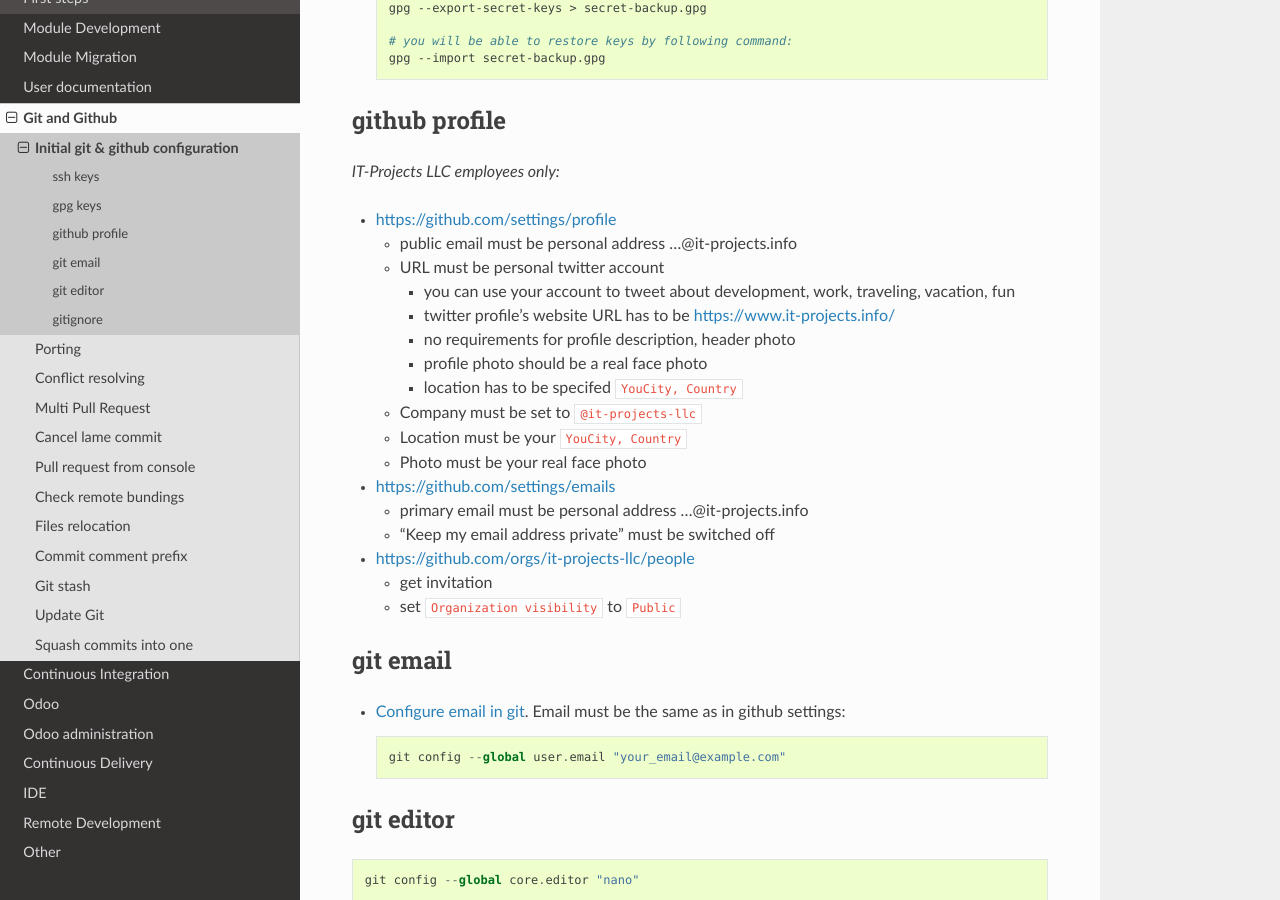
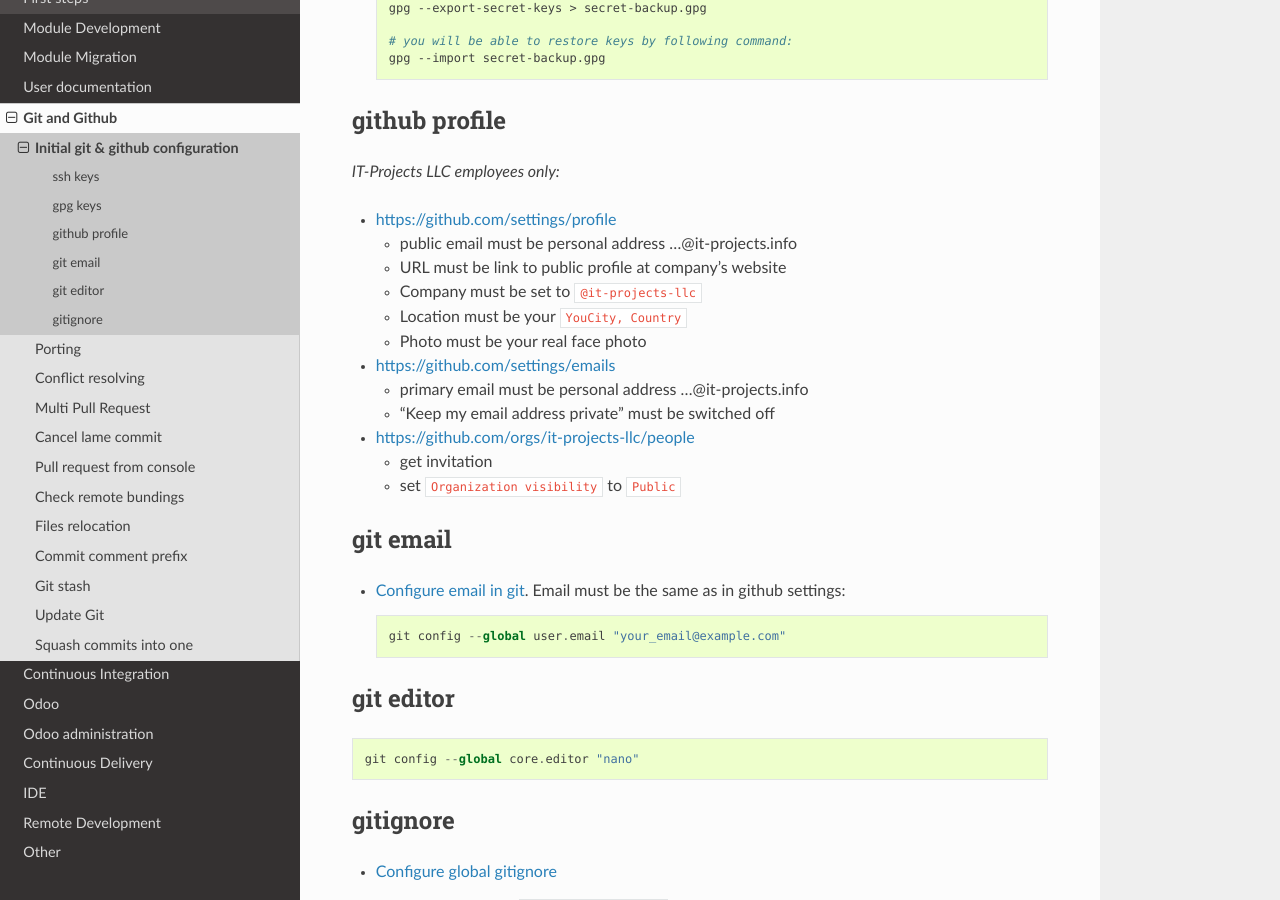
Before and after one commit to itpp-labs/odoo-development, a Sphinx documentation site: the page built from docs/git/init.rst, in a window 1280 px wide and 900 px high, scrolled down 906 px. Built offline with Sphinx 7.4.7 and the Read the Docs theme 2.0.0, drawn with Linux system fonts in a browser that asks for light colours; pages that are not in the unit, such as notebooks, are missing from menus.

Commit message:
github: URL at github profile has to be link to public profile at company website

```diff
--- a/docs/git/init.rst
+++ b/docs/git/init.rst
@@ -55,14 +55,7 @@
 * https://github.com/settings/profile
 
   * public email must be personal address …@it-projects.info
-  * URL must be personal twitter account
-
-    * you can use your account to tweet about development, work, traveling, vacation, fun
-    * twitter profile's website URL has to be https://www.it-projects.info/
-    * no requirements for profile description, header photo
-    * profile photo should be a real face photo
-    * location has to be specifed ``YouCity, Country``
-
+  * URL must be link to public profile at company's website
   * Company must be set to ``@it-projects-llc``
   * Location must be your ``YouCity, Country``
   * Photo must be your real face photo
```
